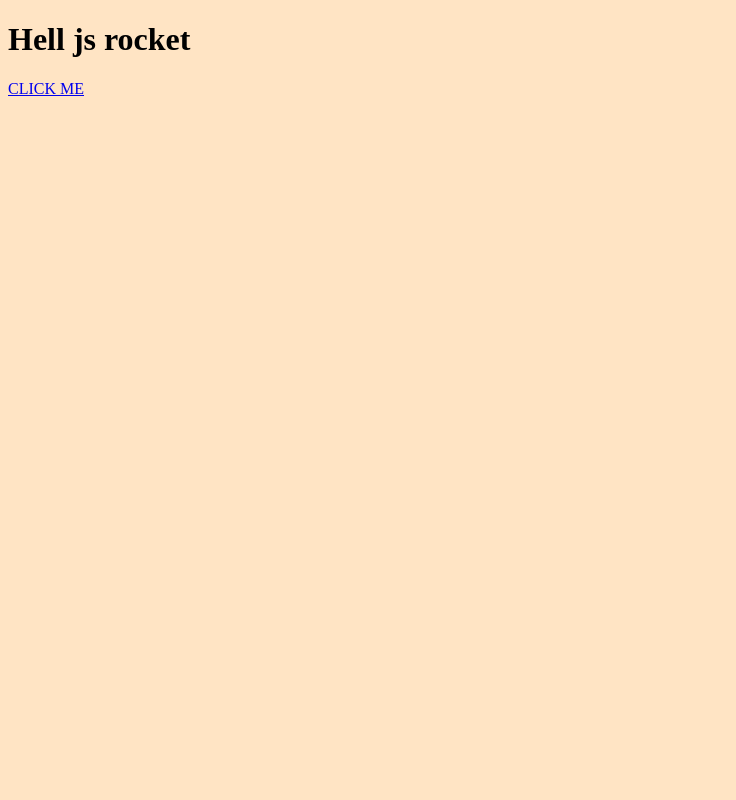
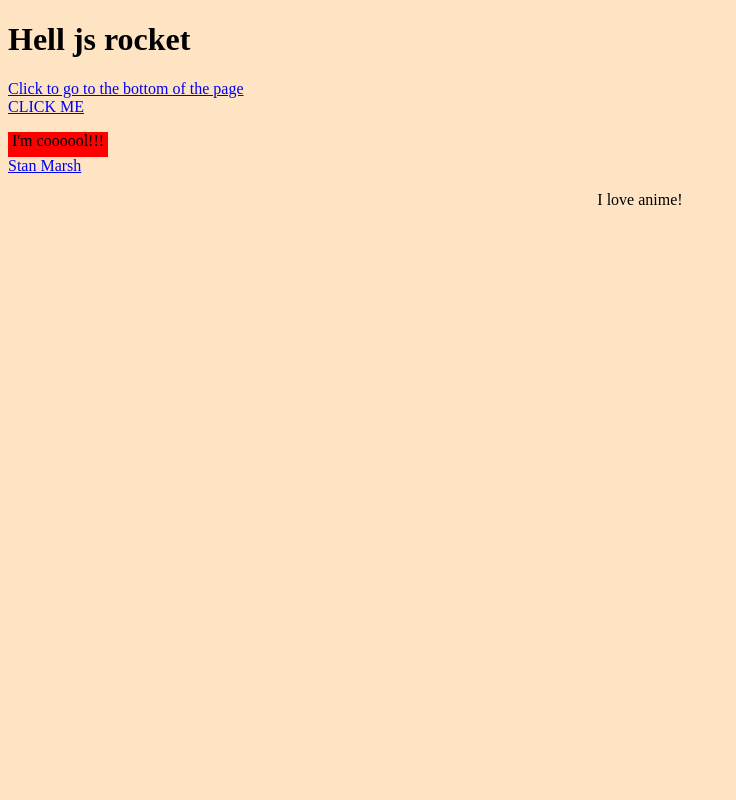
Before and after one commit to Imen1028/js-rocket, a plain HTML site: page index.html in a window 1280 px wide. Both pictures are taken after a click on the link "CLICK ME". Shown: the top 800 px of the page, without its empty margins (0-736 px from the left). Drawn offline with Linux system fonts and the light colour scheme.

Commit message:
JS 亂玩~

```diff
--- a/css/style.css
+++ b/css/style.css
@@ -1,3 +1,27 @@
 body {
     background-color: bisque;
 }
+
+p {
+    text-align: center;
+}
+
+.cool {
+    width: 100px;
+    height: 25px;
+    background-color: rgb(55, 98, 241);
+    transition: background-color 1s;
+}
+
+.cool.red {
+    background-color: red;
+}
+
+.cool.gray{
+    background-color: gray;
+    color: white;
+}
+
+.p {
+    height: 700px
+}
--- a/index.html
+++ b/index.html
@@ -6,7 +6,29 @@
     <link rel="stylesheet" type="text/css" href="css/style.css">
 </head>
 <body>
-    <h1>Hell js rocket</h1>
-    <a href="#" onclick="sayMyName('Imen');">CLICK ME</a>
+    <div>
+        <div>
+            <h1>Hell js rocket</h1>
+            <a href="#bottomOfPage">Click to go to the bottom of the page</a>
+        </div>
+
+        <div>
+            <a href="#" onclick="doCoolStuff();">CLICK ME</a>
+        </div>
+
+        <div class="cool" id="cool">
+            <p>I'm coooool!!!</p>
+        </div>
+
+        <div>
+        <a href="#" onclick="southPark();" id="southPark">Stan Marsh</a>
+        </div>
+
+        <div>
+            <p class="p">I love anime!</p>
+            <a id="bottomOfPage"></a>
+            <h2>FUCK YOU!</h2>
+        </div>
+    </div>
 </body>
 </html>
--- a/js/script.js
+++ b/js/script.js
@@ -1,4 +1,19 @@
 console.log('hello there friends!');
+var doCoolStuff = function () {
+    var currentClassName = document.getElementById('cool').className;
+    if (currentClassName == 'cool') {
+        document.getElementById('cool').className = 'cool red';
+    } else if (currentClassName == 'cool red') {
+        document.getElementById('cool').className = 'cool gray';
+    } else if (currentClassName == 'cool gray') {
+        document.getElementById('cool').className = 'cool';
+        }
+}
+
+var southPark = function() {
+    alert ('Weed');
+}
+
 var sayMyName = function (name) {
     alert ('My name is: '+name);
 }
@@ -30,3 +45,5 @@ var car = {
         }
     }
 };
+
+var x = (1+1)
```
